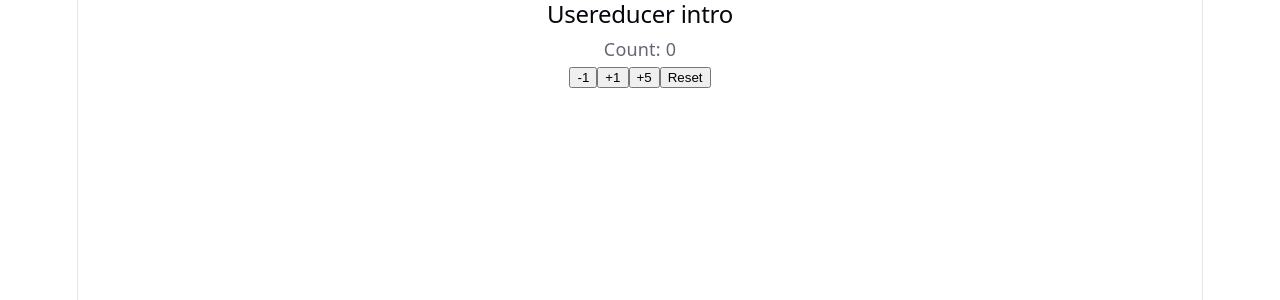
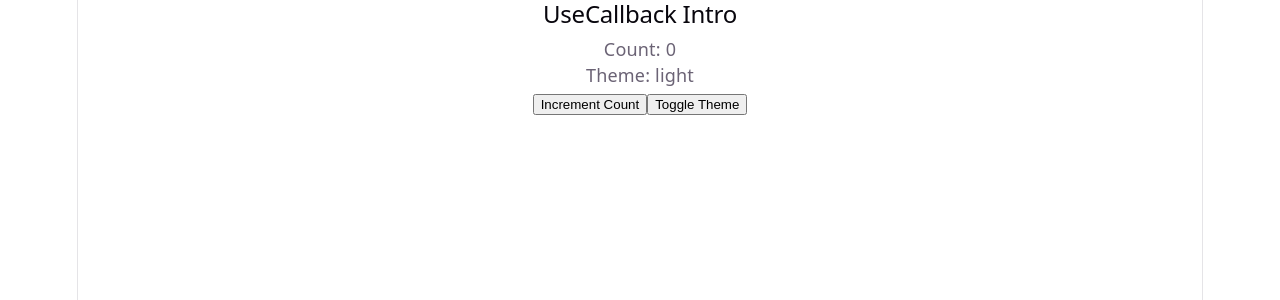
Before and after one commit to bindushrees-web/MERN_Stu_FebMay26Mys, a React (Vite) app in the folder W10/D2/my-app/: page / in a window 1280 px wide. Shown: the top 300 px of the page. Built offline with nearby package versions, Linux system fonts and the light colour scheme.

Commit message:
Added useCallback hooks

```diff
--- a/W10/D2/my-app/src/App.jsx
+++ b/W10/D2/my-app/src/App.jsx
@@ -4,14 +4,16 @@
 import { CustomHooksIntro } from './components/P2'
 import { UseRefIntro } from './components/P3'
 import { UseReducerIntro } from './components/P4'
+import { UseCallbackIntro } from './components/P5'
 function App() {
 
   return (
     <>
       {/* <UseContextIntro /> */}
       {/* <CustomHooksIntro /> */}
-       {/* <UseRefIntro />  */}
-       <UseReducerIntro />
+      {/* <UseRefIntro />  */}
+      {/* <UseReducerIntro /> */}
+      < UseCallbackIntro />
     </>
   )
 }
--- /dev/null
+++ b/W10/D2/my-app/src/components/P5.jsx
@@ -0,0 +1,35 @@
+// useCallback hooks
+import { useState, useCallback, memo } from 'react';
+// Memoizes a function - It keeps the same function reference between renders, until its dependencies change.
+
+const ChildButton = memo(function ChildButton({ onClick, label }) {
+    console.log(`${label} button rendered.`);
+    return (
+        <button onClick={onClick}>{label}</button>
+    );
+});
+
+export function UseCallbackIntro() {
+    const [count, setCount] = useState(0);
+    const [theme, setTheme] = useState('light');
+
+    const handleIncrement = useCallback(() => {
+        setCount((prev) => prev +1);
+    }, []);
+
+    const toggleTheme = () => {
+        setTheme((prev) => (prev === 'light' ? 'dark' : 'light'));
+    };
+
+    return (
+        <section>
+            <h2>UseCallback Intro</h2>
+            <p>Count: {count}</p>
+            <p>Theme: {theme}</p>
+
+            <ChildButton onClick={handleIncrement} label="Increment Count" />
+            <button onClick={toggleTheme}>Toggle Theme</button>
+
+        </section>
+    )
+}
```
